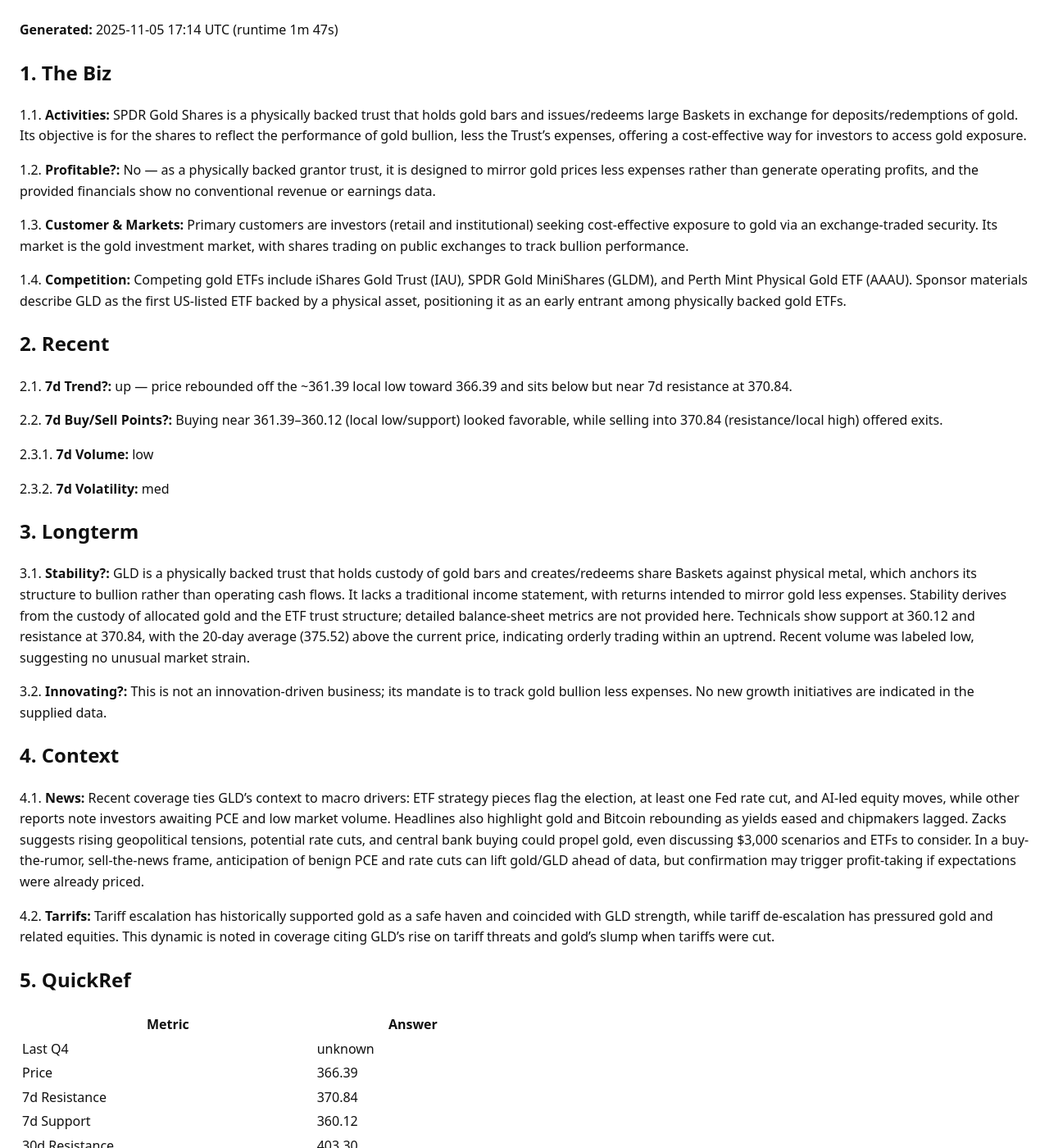
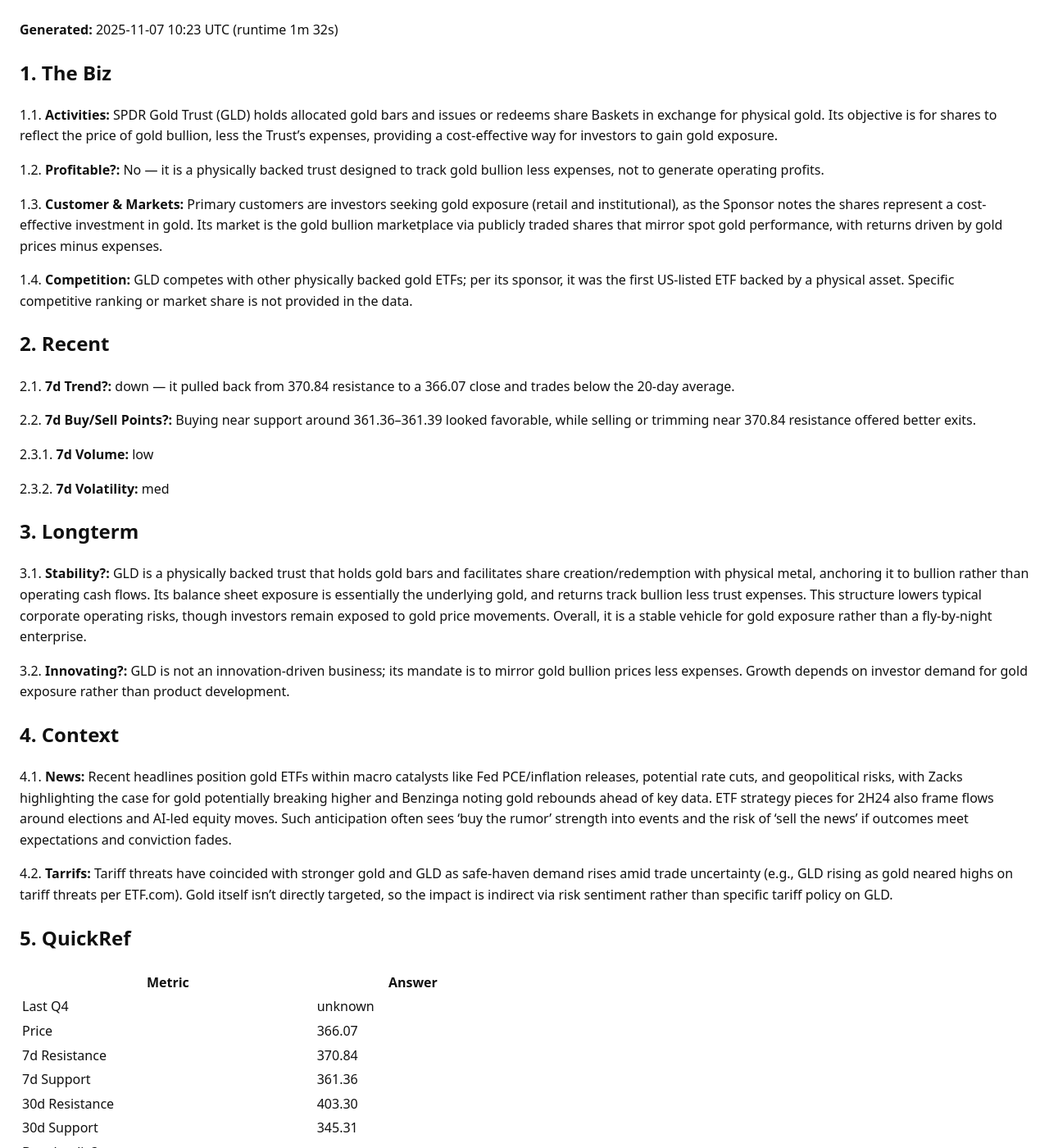
Before and after one commit to ryness/stonks, a Jekyll site: the page built from _reports/GLD.md, in a window 1280 px wide and 1400 px high. Shown: the whole window at 82% size. Built offline with Jekyll 4.4.1, drawn with Linux system fonts in a browser that asks for light colours.

Commit message:
Update report: GLD

```diff
--- a/_reports/GLD.md
+++ b/_reports/GLD.md
@@ -2,27 +2,27 @@
 layout: default
 title: "GLD Stock Report"
 ticker: "GLD"
-date: 2025-11-05
-generated_at: 2025-11-05T17:14:41.573644+00:00
-runtime_seconds: 106.81
+date: 2025-11-07
+generated_at: 2025-11-07T10:23:52.430143+00:00
+runtime_seconds: 91.76
 raw_markdown: |
-  **Generated:** <time class="js-local-time" datetime="2025-11-05T17:14:41.573644+00:00">2025-11-05 17:14 UTC</time> (runtime 1m 47s)
+  **Generated:** <time class="js-local-time" datetime="2025-11-07T10:23:52.430143+00:00">2025-11-07 10:23 UTC</time> (runtime 1m 32s)
 
   ## 1. The Biz
 
-  1.1. **Activities:** SPDR Gold Shares is a physically backed trust that holds gold bars and issues/redeems large Baskets in exchange for deposits/redemptions of gold. Its objective is for the shares to reflect the performance of gold bullion, less the Trust’s expenses, offering a cost-effective way for investors to access gold exposure.
+  1.1. **Activities:** SPDR Gold Trust (GLD) holds allocated gold bars and issues or redeems share Baskets in exchange for physical gold. Its objective is for shares to reflect the price of gold bullion, less the Trust’s expenses, providing a cost-effective way for investors to gain gold exposure.
 
-  1.2. **Profitable?:** No — as a physically backed grantor trust, it is designed to mirror gold prices less expenses rather than generate operating profits, and the provided financials show no conventional revenue or earnings data.
+  1.2. **Profitable?:** No — it is a physically backed trust designed to track gold bullion less expenses, not to generate operating profits.
 
-  1.3. **Customer & Markets:** Primary customers are investors (retail and institutional) seeking cost-effective exposure to gold via an exchange-traded security. Its market is the gold investment market, with shares trading on public exchanges to track bullion performance.
+  1.3. **Customer & Markets:** Primary customers are investors seeking gold exposure (retail and institutional), as the Sponsor notes the shares represent a cost-effective investment in gold. Its market is the gold bullion marketplace via publicly traded shares that mirror spot gold performance, with returns driven by gold prices minus expenses.
 
-  1.4. **Competition:** Competing gold ETFs include iShares Gold Trust (IAU), SPDR Gold MiniShares (GLDM), and Perth Mint Physical Gold ETF (AAAU). Sponsor materials describe GLD as the first US-listed ETF backed by a physical asset, positioning it as an early entrant among physically backed gold ETFs.
+  1.4. **Competition:** GLD competes with other physically backed gold ETFs; per its sponsor, it was the first US-listed ETF backed by a physical asset. Specific competitive ranking or market share is not provided in the data.
 
   ## 2. Recent
 
-  2.1. **7d Trend?:** up — price rebounded off the ~361.39 local low toward 366.39 and sits below but near 7d resistance at 370.84.
+  2.1. **7d Trend?:** down — it pulled back from 370.84 resistance to a 366.07 close and trades below the 20-day average.
 
-  2.2. **7d Buy/Sell Points?:** Buying near 361.39–360.12 (local low/support) looked favorable, while selling into 370.84 (resistance/local high) offered exits.
+  2.2. **7d Buy/Sell Points?:** Buying near support around 361.36–361.39 looked favorable, while selling or trimming near 370.84 resistance offered better exits.
 
   2.3.1. **7d Volume:** low
 
@@ -30,15 +30,15 @@ raw_markdown: |
 
   ## 3. Longterm
 
-  3.1. **Stability?:** GLD is a physically backed trust that holds custody of gold bars and creates/redeems share Baskets against physical metal, which anchors its structure to bullion rather than operating cash flows. It lacks a traditional income statement, with returns intended to mirror gold less expenses. Stability derives from the custody of allocated gold and the ETF trust structure; detailed balance-sheet metrics are not provided here. Technicals show support at 360.12 and resistance at 370.84, with the 20-day average (375.52) above the current price, indicating orderly trading within an uptrend. Recent volume was labeled low, suggesting no unusual market strain.
+  3.1. **Stability?:** GLD is a physically backed trust that holds gold bars and facilitates share creation/redemption with physical metal, anchoring it to bullion rather than operating cash flows. Its balance sheet exposure is essentially the underlying gold, and returns track bullion less trust expenses. This structure lowers typical corporate operating risks, though investors remain exposed to gold price movements. Overall, it is a stable vehicle for gold exposure rather than a fly-by-night enterprise.
 
-  3.2. **Innovating?:** This is not an innovation-driven business; its mandate is to track gold bullion less expenses. No new growth initiatives are indicated in the supplied data.
+  3.2. **Innovating?:** GLD is not an innovation-driven business; its mandate is to mirror gold bullion prices less expenses. Growth depends on investor demand for gold exposure rather than product development.
 
   ## 4. Context
 
-  4.1. **News:** Recent coverage ties GLD’s context to macro drivers: ETF strategy pieces flag the election, at least one Fed rate cut, and AI-led equity moves, while other reports note investors awaiting PCE and low market volume. Headlines also highlight gold and Bitcoin rebounding as yields eased and chipmakers lagged. Zacks suggests rising geopolitical tensions, potential rate cuts, and central bank buying could propel gold, even discussing $3,000 scenarios and ETFs to consider. In a buy-the-rumor, sell-the-news frame, anticipation of benign PCE and rate cuts can lift gold/GLD ahead of data, but confirmation may trigger profit-taking if expectations were already priced.
+  4.1. **News:** Recent headlines position gold ETFs within macro catalysts like Fed PCE/inflation releases, potential rate cuts, and geopolitical risks, with Zacks highlighting the case for gold potentially breaking higher and Benzinga noting gold rebounds ahead of key data. ETF strategy pieces for 2H24 also frame flows around elections and AI-led equity moves. Such anticipation often sees ‘buy the rumor’ strength into events and the risk of ‘sell the news’ if outcomes meet expectations and conviction fades.
 
-  4.2. **Tarrifs:** Tariff escalation has historically supported gold as a safe haven and coincided with GLD strength, while tariff de-escalation has pressured gold and related equities. This dynamic is noted in coverage citing GLD’s rise on tariff threats and gold’s slump when tariffs were cut.
+  4.2. **Tarrifs:** Tariff threats have coincided with stronger gold and GLD as safe-haven demand rises amid trade uncertainty (e.g., GLD rising as gold neared highs on tariff threats per ETF.com). Gold itself isn’t directly targeted, so the impact is indirect via risk sentiment rather than specific tariff policy on GLD.
 
   ## 5. QuickRef
 
@@ -47,15 +47,15 @@ raw_markdown: |
   <thead><tr><th>Metric</th><th>Answer</th></tr></thead>
   <tbody>
   <tr><td>Last Q4</td><td>unknown</td></tr>
-  <tr><td>Price</td><td>366.39</td></tr>
+  <tr><td>Price</td><td>366.07</td></tr>
   <tr><td>7d Resistance</td><td>370.84</td></tr>
-  <tr><td>7d Support</td><td>360.12</td></tr>
+  <tr><td>7d Support</td><td>361.36</td></tr>
   <tr><td>30d Resistance</td><td>403.30</td></tr>
-  <tr><td>30d Support</td><td>342.14</td></tr>
+  <tr><td>30d Support</td><td>345.31</td></tr>
   <tr><td>Buy the dip?</td><td>yes</td></tr>
   <tr><td>Buy the rumor?</td><td>no</td></tr>
   <tr><td>Sell the news?</td><td>yes</td></tr>
-  <tr><td>7d Trend:</td><td>up</td></tr>
+  <tr><td>7d Trend:</td><td>down</td></tr>
   <tr><td>3mo</td><td>middle</td></tr>
   <tr><td>1yr</td><td>middle</td></tr>
   <tr><td>5yr</td><td>near-peak</td></tr>
@@ -207,23 +207,23 @@ raw_markdown: |
   </details>
 ---
 
-**Generated:** <time class="js-local-time" datetime="2025-11-05T17:14:41.573644+00:00">2025-11-05 17:14 UTC</time> (runtime 1m 47s)
+**Generated:** <time class="js-local-time" datetime="2025-11-07T10:23:52.430143+00:00">2025-11-07 10:23 UTC</time> (runtime 1m 32s)
 
 ## 1. The Biz
 
-1.1. **Activities:** SPDR Gold Shares is a physically backed trust that holds gold bars and issues/redeems large Baskets in exchange for deposits/redemptions of gold. Its objective is for the shares to reflect the performance of gold bullion, less the Trust’s expenses, offering a cost-effective way for investors to access gold exposure.
+1.1. **Activities:** SPDR Gold Trust (GLD) holds allocated gold bars and issues or redeems share Baskets in exchange for physical gold. Its objective is for shares to reflect the price of gold bullion, less the Trust’s expenses, providing a cost-effective way for investors to gain gold exposure.
 
-1.2. **Profitable?:** No — as a physically backed grantor trust, it is designed to mirror gold prices less expenses rather than generate operating profits, and the provided financials show no conventional revenue or earnings data.
+1.2. **Profitable?:** No — it is a physically backed trust designed to track gold bullion less expenses, not to generate operating profits.
 
-1.3. **Customer & Markets:** Primary customers are investors (retail and institutional) seeking cost-effective exposure to gold via an exchange-traded security. Its market is the gold investment market, with shares trading on public exchanges to track bullion performance.
+1.3. **Customer & Markets:** Primary customers are investors seeking gold exposure (retail and institutional), as the Sponsor notes the shares represent a cost-effective investment in gold. Its market is the gold bullion marketplace via publicly traded shares that mirror spot gold performance, with returns driven by gold prices minus expenses.
 
-1.4. **Competition:** Competing gold ETFs include iShares Gold Trust (IAU), SPDR Gold MiniShares (GLDM), and Perth Mint Physical Gold ETF (AAAU). Sponsor materials describe GLD as the first US-listed ETF backed by a physical asset, positioning it as an early entrant among physically backed gold ETFs.
+1.4. **Competition:** GLD competes with other physically backed gold ETFs; per its sponsor, it was the first US-listed ETF backed by a physical asset. Specific competitive ranking or market share is not provided in the data.
 
 ## 2. Recent
 
-2.1. **7d Trend?:** up — price rebounded off the ~361.39 local low toward 366.39 and sits below but near 7d resistance at 370.84.
+2.1. **7d Trend?:** down — it pulled back from 370.84 resistance to a 366.07 close and trades below the 20-day average.
 
-2.2. **7d Buy/Sell Points?:** Buying near 361.39–360.12 (local low/support) looked favorable, while selling into 370.84 (resistance/local high) offered exits.
+2.2. **7d Buy/Sell Points?:** Buying near support around 361.36–361.39 looked favorable, while selling or trimming near 370.84 resistance offered better exits.
 
 2.3.1. **7d Volume:** low
 
@@ -231,15 +231,15 @@ raw_markdown: |
 
 ## 3. Longterm
 
-3.1. **Stability?:** GLD is a physically backed trust that holds custody of gold bars and creates/redeems share Baskets against physical metal, which anchors its structure to bullion rather than operating cash flows. It lacks a traditional income statement, with returns intended to mirror gold less expenses. Stability derives from the custody of allocated gold and the ETF trust structure; detailed balance-sheet metrics are not provided here. Technicals show support at 360.12 and resistance at 370.84, with the 20-day average (375.52) above the current price, indicating orderly trading within an uptrend. Recent volume was labeled low, suggesting no unusual market strain.
+3.1. **Stability?:** GLD is a physically backed trust that holds gold bars and facilitates share creation/redemption with physical metal, anchoring it to bullion rather than operating cash flows. Its balance sheet exposure is essentially the underlying gold, and returns track bullion less trust expenses. This structure lowers typical corporate operating risks, though investors remain exposed to gold price movements. Overall, it is a stable vehicle for gold exposure rather than a fly-by-night enterprise.
 
-3.2. **Innovating?:** This is not an innovation-driven business; its mandate is to track gold bullion less expenses. No new growth initiatives are indicated in the supplied data.
+3.2. **Innovating?:** GLD is not an innovation-driven business; its mandate is to mirror gold bullion prices less expenses. Growth depends on investor demand for gold exposure rather than product development.
 
 ## 4. Context
 
-4.1. **News:** Recent coverage ties GLD’s context to macro drivers: ETF strategy pieces flag the election, at least one Fed rate cut, and AI-led equity moves, while other reports note investors awaiting PCE and low market volume. Headlines also highlight gold and Bitcoin rebounding as yields eased and chipmakers lagged. Zacks suggests rising geopolitical tensions, potential rate cuts, and central bank buying could propel gold, even discussing $3,000 scenarios and ETFs to consider. In a buy-the-rumor, sell-the-news frame, anticipation of benign PCE and rate cuts can lift gold/GLD ahead of data, but confirmation may trigger profit-taking if expectations were already priced.
+4.1. **News:** Recent headlines position gold ETFs within macro catalysts like Fed PCE/inflation releases, potential rate cuts, and geopolitical risks, with Zacks highlighting the case for gold potentially breaking higher and Benzinga noting gold rebounds ahead of key data. ETF strategy pieces for 2H24 also frame flows around elections and AI-led equity moves. Such anticipation often sees ‘buy the rumor’ strength into events and the risk of ‘sell the news’ if outcomes meet expectations and conviction fades.
 
-4.2. **Tarrifs:** Tariff escalation has historically supported gold as a safe haven and coincided with GLD strength, while tariff de-escalation has pressured gold and related equities. This dynamic is noted in coverage citing GLD’s rise on tariff threats and gold’s slump when tariffs were cut.
+4.2. **Tarrifs:** Tariff threats have coincided with stronger gold and GLD as safe-haven demand rises amid trade uncertainty (e.g., GLD rising as gold neared highs on tariff threats per ETF.com). Gold itself isn’t directly targeted, so the impact is indirect via risk sentiment rather than specific tariff policy on GLD.
 
 ## 5. QuickRef
 
@@ -248,15 +248,15 @@ raw_markdown: |
 <thead><tr><th>Metric</th><th>Answer</th></tr></thead>
 <tbody>
 <tr><td>Last Q4</td><td>unknown</td></tr>
-<tr><td>Price</td><td>366.39</td></tr>
+<tr><td>Price</td><td>366.07</td></tr>
 <tr><td>7d Resistance</td><td>370.84</td></tr>
-<tr><td>7d Support</td><td>360.12</td></tr>
+<tr><td>7d Support</td><td>361.36</td></tr>
 <tr><td>30d Resistance</td><td>403.30</td></tr>
-<tr><td>30d Support</td><td>342.14</td></tr>
+<tr><td>30d Support</td><td>345.31</td></tr>
 <tr><td>Buy the dip?</td><td>yes</td></tr>
 <tr><td>Buy the rumor?</td><td>no</td></tr>
 <tr><td>Sell the news?</td><td>yes</td></tr>
-<tr><td>7d Trend:</td><td>up</td></tr>
+<tr><td>7d Trend:</td><td>down</td></tr>
 <tr><td>3mo</td><td>middle</td></tr>
 <tr><td>1yr</td><td>middle</td></tr>
 <tr><td>5yr</td><td>near-peak</td></tr>
```
Also changed, not shown: other parts of _reports/GLD.md (+6 -6 lines), .gostonks-state.json, 1 other file.
